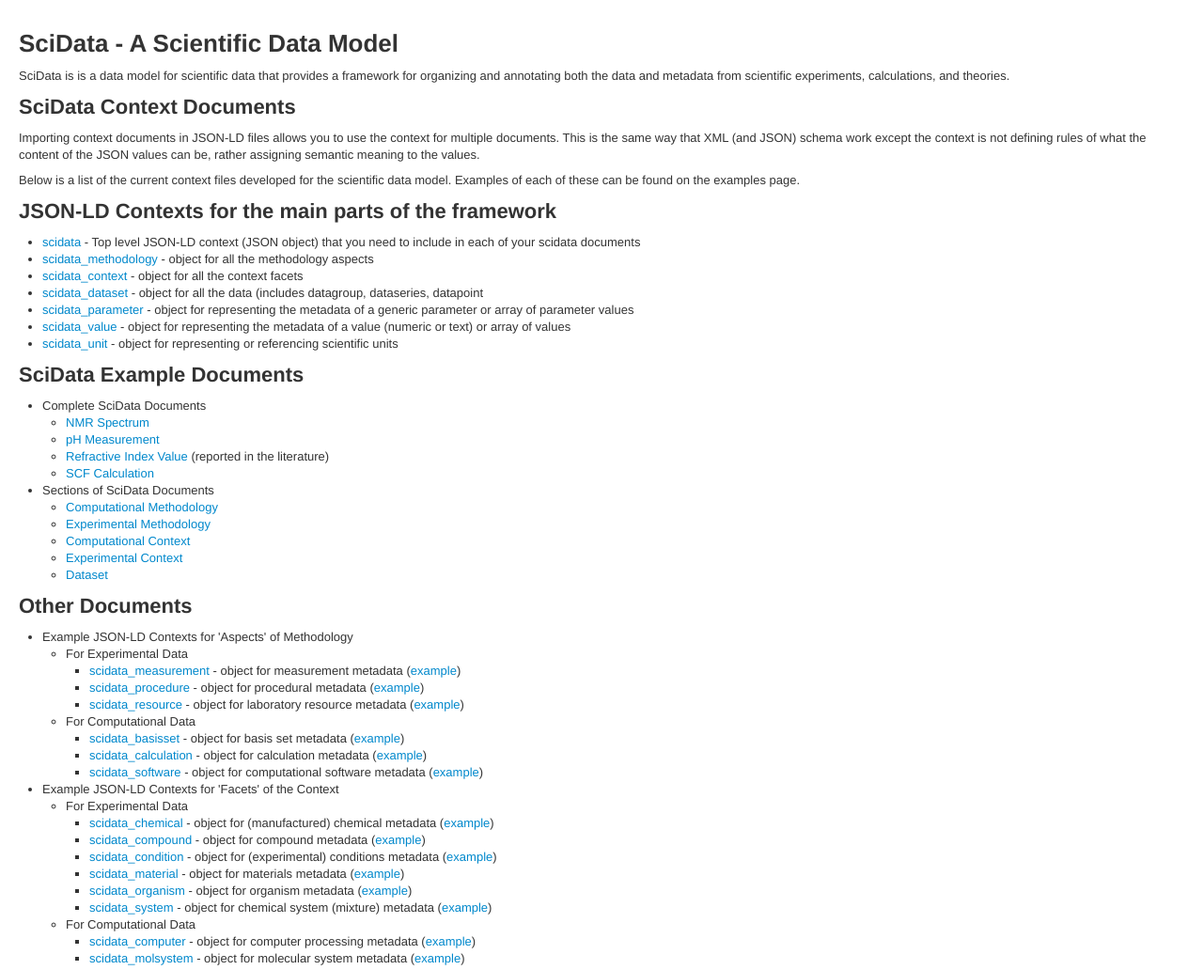
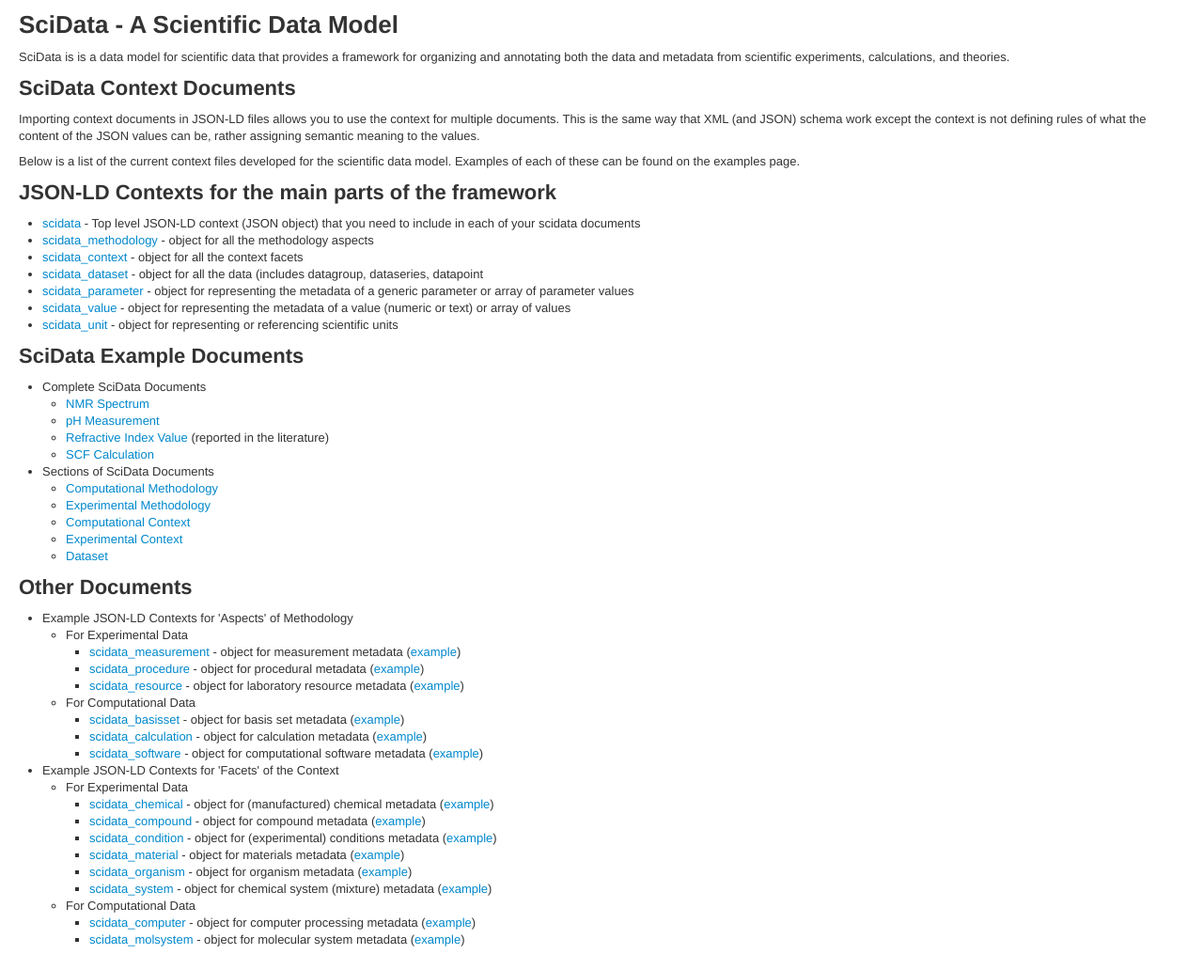
Before and after one commit to stuchalk/scidata, a plain HTML site: page index.html in a window 1280 px wide. Shown: the whole page at 94% size. Drawn offline with Linux system fonts and the light colour scheme.

Commit message:
Initial push of files for scidata

```diff
--- a/index.html
+++ b/index.html
@@ -6,7 +6,7 @@
 		<meta http-equiv="content-type" content="text/html; charset=utf-8" />
 		<link rel="stylesheet" href="scidata.css" type="text/css" />
 	</head>
-	<body style="padding: 20px;">
+	<body style="padding: 0 20px;">
 		<h1>SciData - A Scientific Data Model</h1>
 		<p>SciData is is a data model for scientific data that provides a framework for organizing and annotating both
 			the data and metadata from scientific experiments, calculations, and theories.</p>
```
